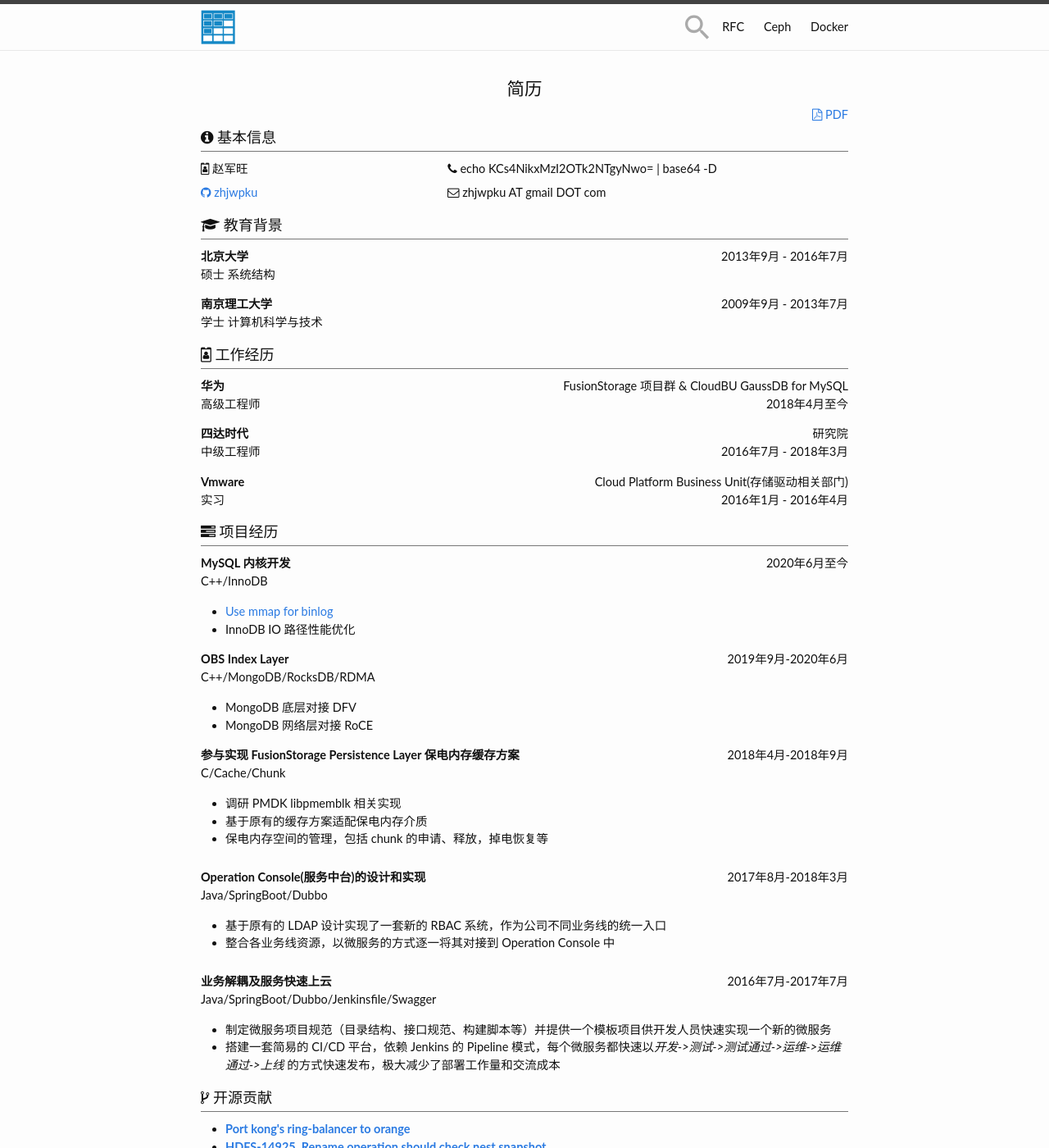
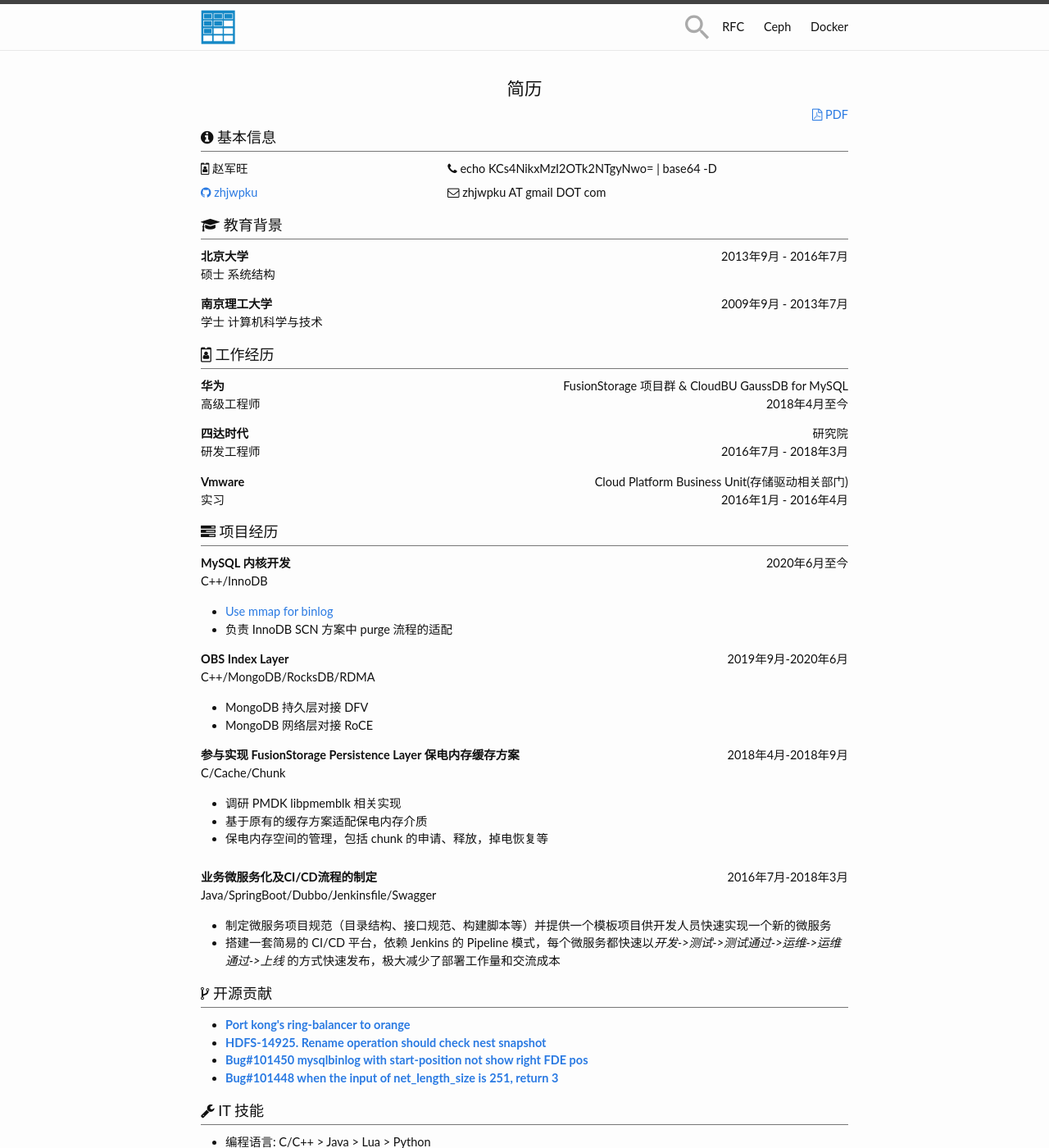
Before and after one commit to zhjwpku/zhjwpku.github.io, a Jekyll site: the page built from resume.html, in a window 1280 px wide and 1400 px high. Shown: the whole window at 82% size. Built offline with Jekyll 4.4.1, drawn with Linux system fonts in a browser that asks for light colours; comment, search, counter and statistics services are not loaded.

Commit message:
polish resume
Signed-off-by: Zhao Junwang <zhjwpku@gmail.com>

```diff
--- a/resume.html
+++ b/resume.html
@@ -48,7 +48,7 @@
       <div><strong>华为</strong><span style="float:right">FusionStorage 项目群 & CloudBU GaussDB for MySQL</span></div>
       <p>高级工程师<span style="float: right;">2018年4月至今</span></p>
       <div><strong>四达时代</strong><span style="float:right">研究院</span></div>
-      <p>中级工程师<span style="float: right;">2016年7月 - 2018年3月</span></p>
+      <p>研发工程师<span style="float: right;">2016年7月 - 2018年3月</span></p>
       <div><strong>Vmware</strong><span style="float:right">Cloud Platform Business Unit(存储驱动相关部门)</span></div>
       <p>实习<span style="float: right;">2016年1月 - 2016年4月</span></p>
     </div> <!-- end of jobs -->
@@ -59,13 +59,13 @@
       <p>C++/InnoDB</p>
       <ul>
         <li><a href="https://github.com/mysql/mysql-server/pull/314">Use mmap for binlog</a></li>
-        <li>InnoDB IO 路径性能优化</li>
+        <li>负责 InnoDB SCN 方案中 purge 流程的适配</li>
       </ul>
 
       <div><strong>OBS Index Layer</strong><span style="float:right">2019年9月-2020年6月</span></div>
       <p>C++/MongoDB/RocksDB/RDMA</p>
       <ul>
-        <li>MongoDB 底层对接 DFV</li>
+        <li>MongoDB 持久层对接 DFV</li>
         <li>MongoDB 网络层对接 RoCE</li>
       </ul>
 
@@ -77,14 +77,7 @@
         <li>保电内存空间的管理，包括 chunk 的申请、释放，掉电恢复等</li>
       </ul>
 
-      <div style="margin-top: 25px"><strong>Operation Console(服务中台)的设计和实现</strong><span style="float:right">2017年8月-2018年3月</span></div>
-      <p>Java/SpringBoot/Dubbo</p>
-      <ul>
-        <li>基于原有的 LDAP 设计实现了一套新的 RBAC 系统，作为公司不同业务线的统一入口</li>
-        <li>整合各业务线资源，以微服务的方式逐一将其对接到 Operation Console 中</li>
-      </ul>
-
-      <div style="margin-top: 25px"><strong>业务解耦及服务快速上云</strong><span style="float:right">2016年7月-2017年7月</span></div>
+      <div style="margin-top: 25px"><strong>业务微服务化及CI/CD流程的制定</strong><span style="float:right">2016年7月-2018年3月</span></div>
       <p>Java/SpringBoot/Dubbo/Jenkinsfile/Swagger</p>
       <ul>
         <li>制定微服务项目规范（目录结构、接口规范、构建脚本等）并提供一个模板项目供开发人员快速实现一个新的微服务</li>
```
Also changed, not shown: 2 other files.
